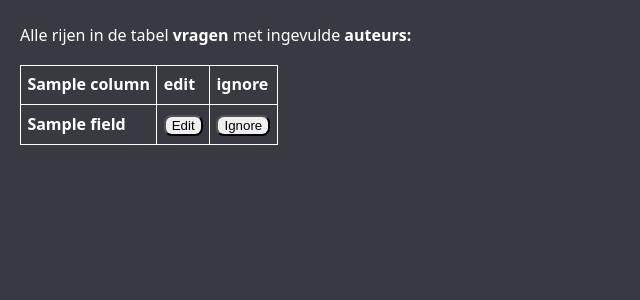
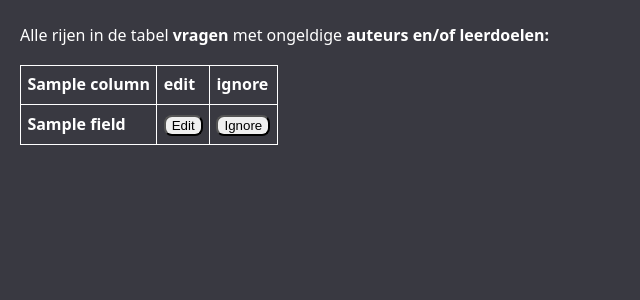
Before and after one commit to shavhp/WP2-MVC_testcorrect, a Flask app: template templates/invalid_vragen.html in a window 1280 px wide. Shown: the part 66-366 px from the top of the page, without its empty margins (0-640 px from the left). Run offline with Flask 2, Linux system fonts and the light colour scheme; the template is opened without the code that fills it: most values are stand-ins (such as "Sample title", 1, 10 or a date in 2020).

Commit message:
Update: Updated info on invalid 'vragen' table page.

```diff
--- a/templates/invalid_vragen.html
+++ b/templates/invalid_vragen.html
@@ -14,7 +14,7 @@
 
 <main>
 
-    <p>Alle rijen in de tabel <b>vragen</b> met ingevulde <b>auteurs<b>:</p>
+    <p>Alle rijen in de tabel <b>vragen</b> met ongeldige <b>auteurs<b> en/of <b>leerdoelen<b>:</p>
 
 <div class="container">
     <table>
```
